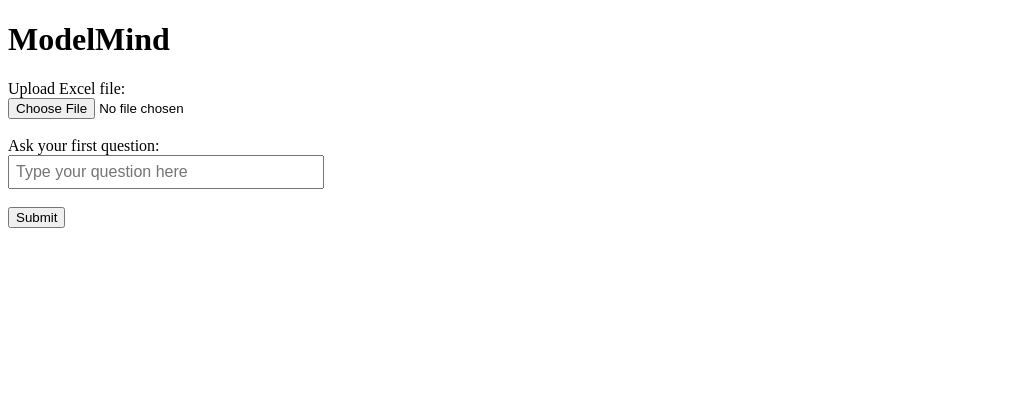
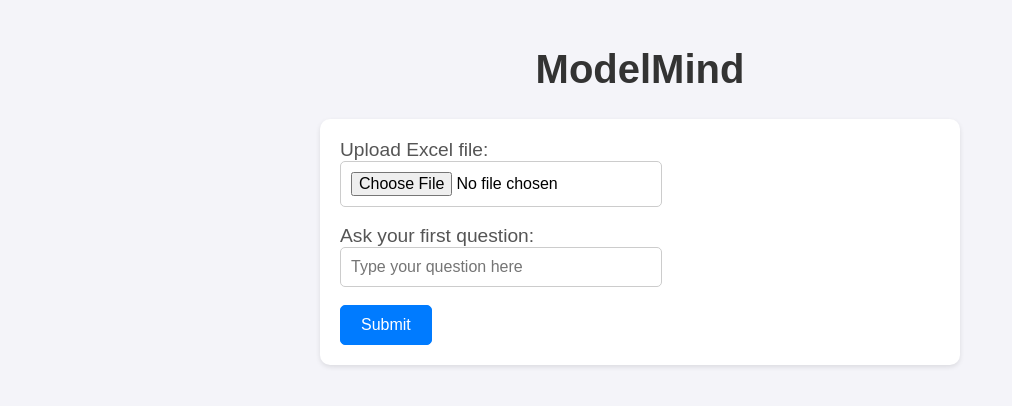
Before and after one commit to RitzCoder30/ModelMind, a Flask app: page / in a window 1280 px wide. Shown: the top 406 px of the page, without its empty margins (0-1012 px from the left). Run offline with Flask 3, Linux system fonts and the light colour scheme.

Commit message:
Updated UI

```diff
--- a/templates/index.html
+++ b/templates/index.html
@@ -2,20 +2,67 @@
 <html lang="en">
 <head>
   <meta charset="UTF-8" />
+  <meta name="viewport" content="width=device-width, initial-scale=1.0">
   <title>ModelMind - Upload & Ask</title>
+  <style>
+    body {
+      font-family: Arial, sans-serif;
+      margin: 0;
+      padding: 20px;
+      background-color: #f4f4f9;
+    }
+    h1 {
+      color: #333;
+      font-size: 2.5em;
+      text-align: center;
+    }
+    label {
+      font-size: 1.2em;
+      color: #555;
+    }
+    input[type="file"],
+    input[type="text"] {
+      width: 300px;
+      padding: 10px;
+      font-size: 16px;
+      border-radius: 5px;
+      border: 1px solid #ccc;
+    }
+    input[type="submit"] {
+      padding: 10px 20px;
+      font-size: 16px;
+      border-radius: 5px;
+      border: 1px solid #007BFF;
+      background-color: #007BFF;
+      color: white;
+      cursor: pointer;
+    }
+    input[type="submit"]:hover {
+      background-color: #0056b3;
+    }
+    .form-container {
+      max-width: 600px;
+      margin: 0 auto;
+      background-color: #fff;
+      padding: 20px;
+      border-radius: 10px;
+      box-shadow: 0 2px 5px rgba(0, 0, 0, 0.1);
+    }
+  </style>
 </head>
 <body>
   <h1>ModelMind</h1>
 
+  <div class="form-container">
     <form method="POST" action="/upload" enctype="multipart/form-data">
       <label for="file">Upload Excel file:</label><br>
       <input type="file" id="file" name="file" accept=".xls,.xlsx" required><br><br>
 
       <label for="question">Ask your first question:</label><br>
-    <input type="text" id="question" name="question" placeholder="Type your question here" required
-           style="width:300px; padding:6px; font-size:16px;"><br><br>
+      <input type="text" id="question" name="question" placeholder="Type your question here" required><br><br>
 
       <input type="submit" value="Submit">
     </form>
+  </div>
 </body>
 </html>
```
Lines whose indentation alone changed are shown as unchanged.
